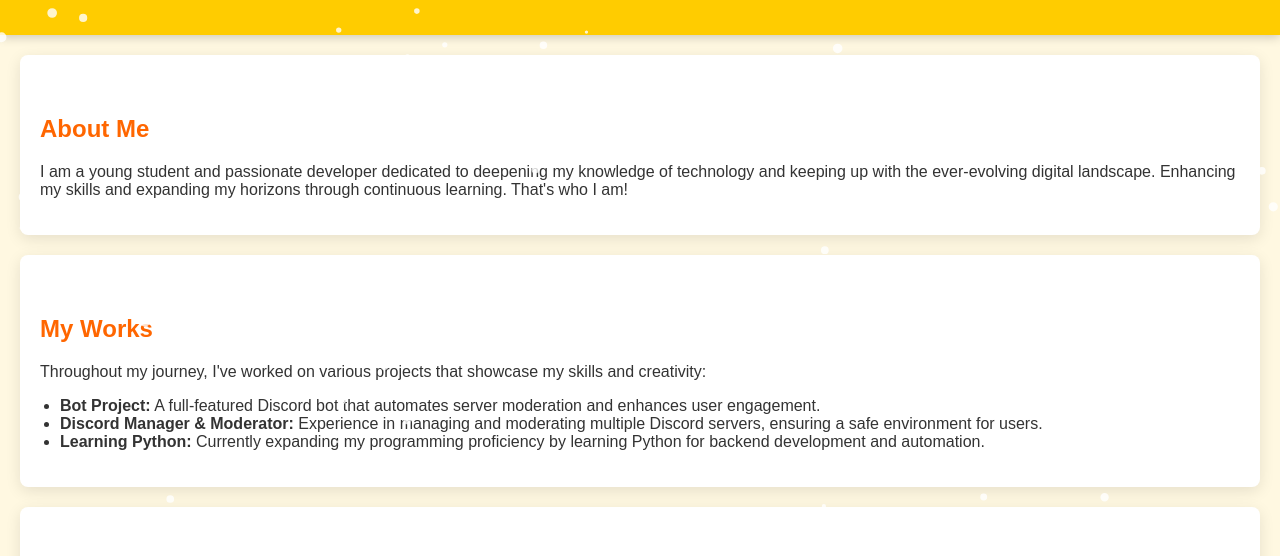
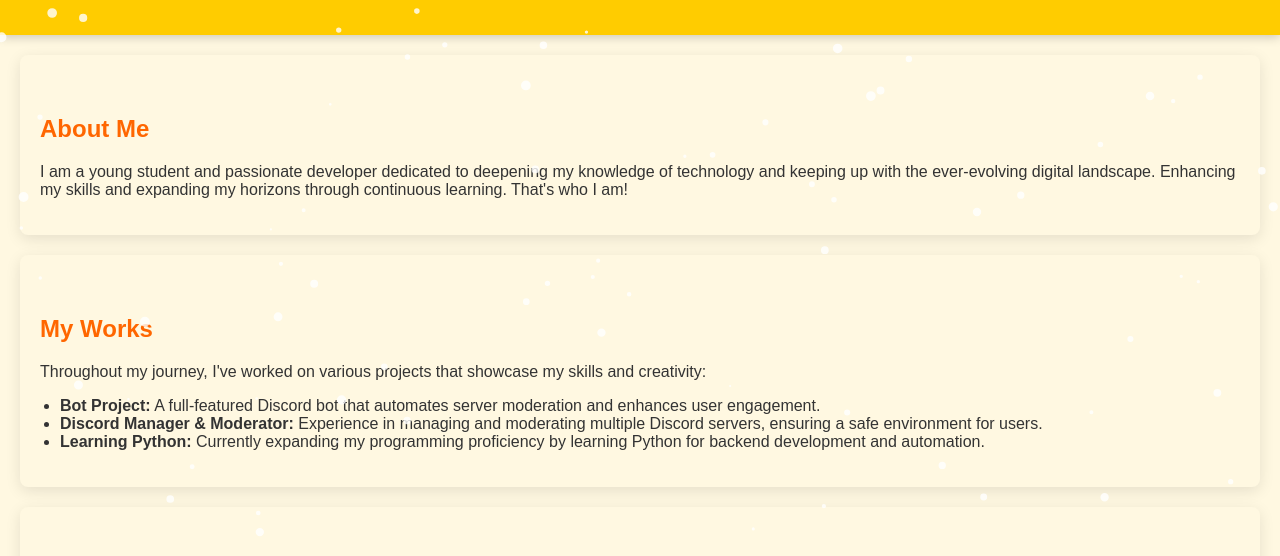
Before and after one commit to harys722/harys.is-a.dev, a plain HTML site: page index.html in a window 1280 px wide. Shown: the part 244-800 px from the top of the page. Drawn offline with Linux system fonts and the light colour scheme.

Commit message:
index.html

```diff
--- a/index.html
+++ b/index.html
@@ -86,7 +86,7 @@
             z-index: 10;
             position: relative;
             padding: 20px;
-            background-color: #ffffff;
+            background-color: #fff8e1;
             border-radius: 8px;
             box-shadow: 0 4px 15px rgba(0, 0, 0, 0.1);
         }
```
